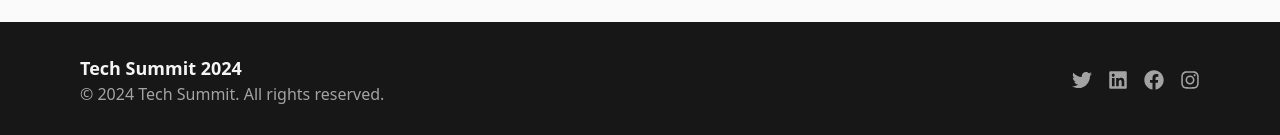
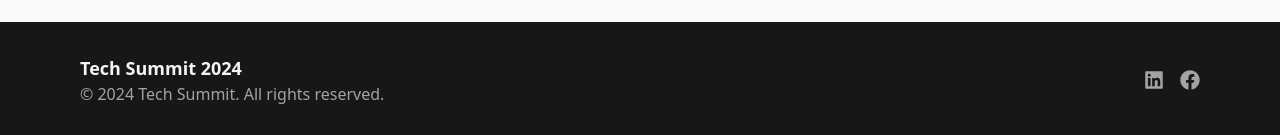
Before and after one commit to tuedolm/techsummit2024, a Next.js app: page / in a window 1280 px wide. Shown: the part 9304-9439 px from the top of the page. Built offline with nearby package versions, Linux system fonts and the light colour scheme; a web font is replaced by a local one.

Commit message:
fix footer - remove instagram and X

```diff
--- a/components/Footer.tsx
+++ b/components/Footer.tsx
@@ -12,17 +12,11 @@ const Footer = () => {
           </div>
 
           <div className="flex space-x-4">
-            <a href="https://twitter.com" target="_blank" rel="noopener noreferrer" className="hover:text-neutral-100">
-              <FaTwitter size={20} />
-            </a>
             <a href="https://linkedin.com" target="_blank" rel="noopener noreferrer" className="hover:text-neutral-100">
               <FaLinkedin size={20} />
             </a>
             <a href="https://facebook.com" target="_blank" rel="noopener noreferrer" className="hover:text-neutral-100">
               <FaFacebook size={20} />
-            </a>
-            <a href="https://instagram.com" target="_blank" rel="noopener noreferrer" className="hover:text-neutral-100">
-              <FaInstagram size={20} />
             </a>
           </div>
         </div>
```
